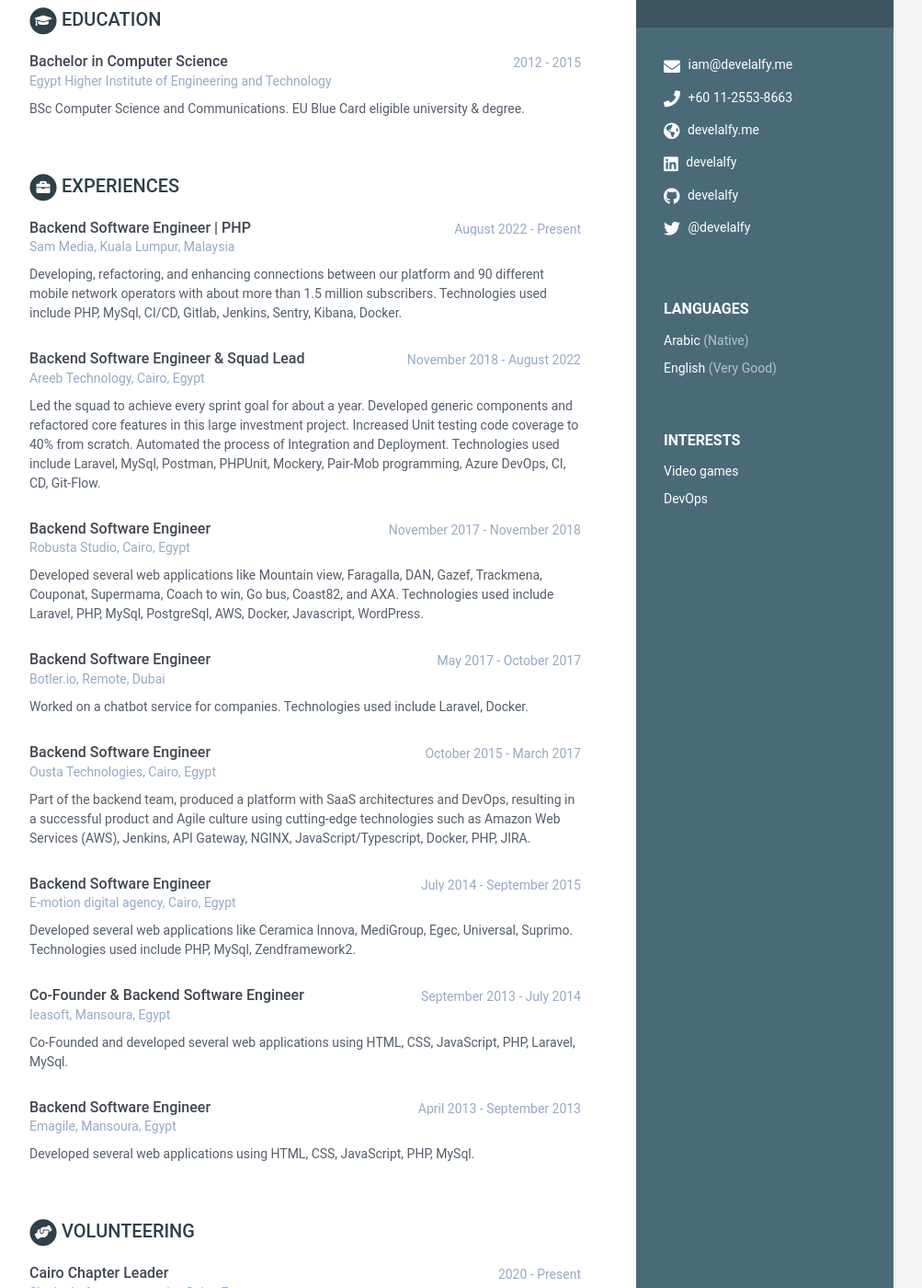
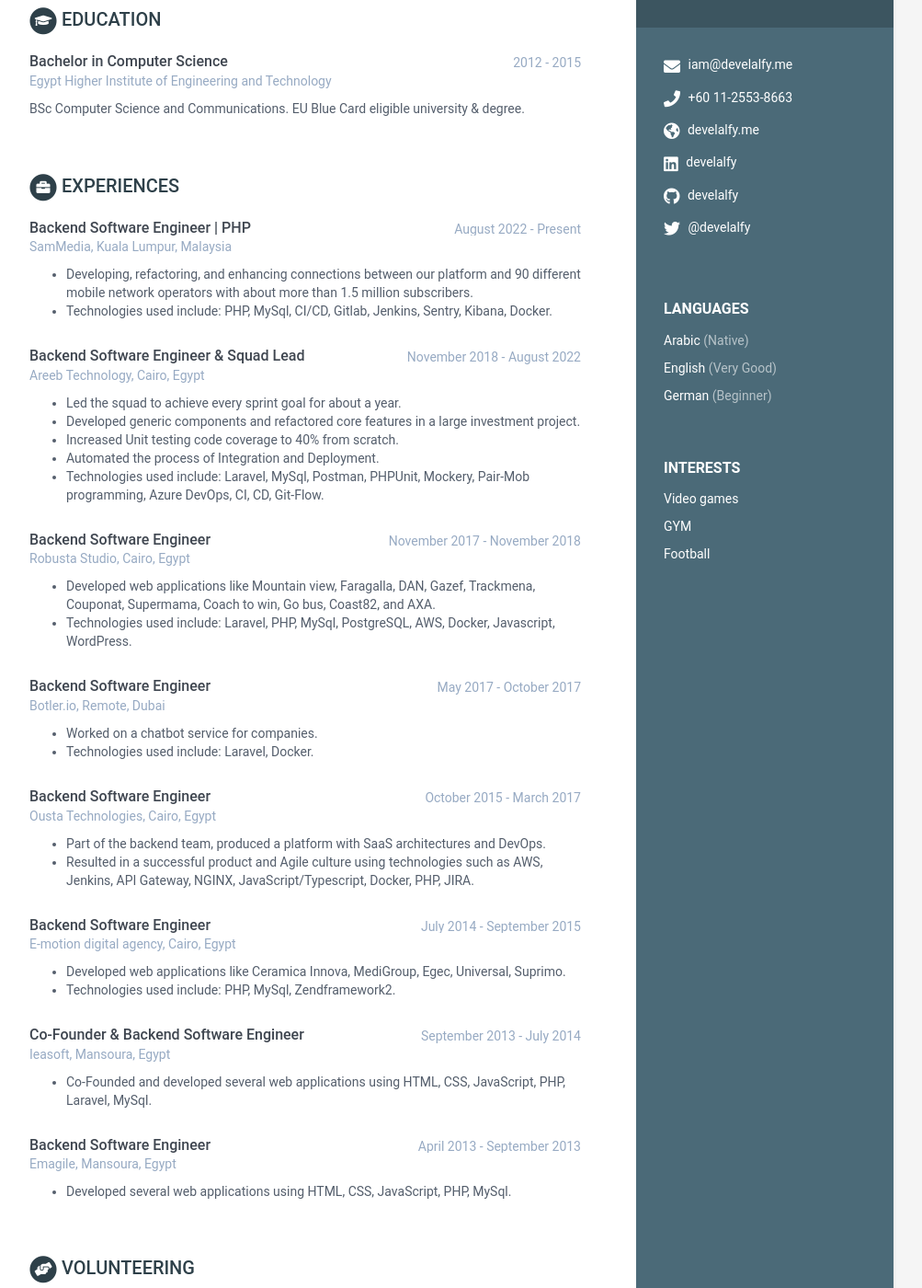
Before and after one commit to develalfy/develalfy.github.io, a Jekyll site: the page built from index.html, in a window 1280 px wide and 1400 px high, scrolled down 255 px. Shown: the whole window at 92% size, without its empty margins (168-1171 px from the left). Built offline with Jekyll 4.4.1, drawn with Linux system fonts in a browser that asks for light colours; some of the changed lines change nothing that is shown; some of the changed text lies outside the part shown.

Commit message:
Update content

```diff
--- a/_data/data.yml
+++ b/_data/data.yml
@@ -14,13 +14,13 @@
   website: develalfy.me # do not add http://
   linkedin: develalfy
   github: develalfy
-  telegram: # add your nickname without '@' sign
+  telegram:
   gitlab:
   bitbucket:
   twitter: '@develalfy'
-  stack-overflow: # Number/Username, e.g. 123456/develalfy
+  stack-overflow:
   codewars:
-  goodreads: # Number-Username, e.g. 123456-develalfy
+  goodreads:
 
   languages:
     - idiom: Arabic
@@ -29,12 +29,13 @@
     - idiom: English
       level: Very Good
 
+    - idiom: German
+      level: Beginner
+
   interests:
     - item: Video games
-      link:
-
-    - item: DevOps
-      link:
+    - item: GYM
+    - item: Football
 
 career-profile:
   title: Career Profile
@@ -56,106 +57,98 @@
     details: |
       Managing and leading the Cairo chapter of the Slack platform community.
 
+  - role: Core Member
+    time:
+    company: DevMix
+
+  - role: Founder
+    time:
+    company: IT-Geeks
+
 experiences:
   - role: Backend Software Engineer | PHP
     time: August 2022 - Present
-    company: Sam Media, Kuala Lumpur, Malaysia
+    company: SamMedia, Kuala Lumpur, Malaysia
     details: |
-      Developing, refactoring, and enhancing connections between our platform and 90 different mobile network operators with about more than 1.5 million subscribers.
-      Technologies used include PHP, MySql, CI/CD, Gitlab, Jenkins, Sentry, Kibana, Docker.
+      - Developing, refactoring, and enhancing connections between our platform and 90 different mobile network operators with about more than 1.5 million subscribers.
+      - Technologies used include: PHP, MySql, CI/CD, Gitlab, Jenkins, Sentry, Kibana, Docker.
 
   - role: Backend Software Engineer & Squad Lead
     time: November 2018 - August 2022
     company: Areeb Technology, Cairo, Egypt
     details: |
-      Led the squad to achieve every sprint goal for about a year. Developed generic components and refactored core features in this large investment project. Increased Unit testing code coverage to 40% from scratch. Automated the process of Integration and Deployment.
-      Technologies used include Laravel, MySql, Postman, PHPUnit, Mockery, Pair-Mob programming, Azure DevOps, CI, CD, Git-Flow.
+      - Led the squad to achieve every sprint goal for about a year.
+      - Developed generic components and refactored core features in a large investment project.
+      - Increased Unit testing code coverage to 40% from scratch.
+      - Automated the process of Integration and Deployment.
+      - Technologies used include: Laravel, MySql, Postman, PHPUnit, Mockery, Pair-Mob programming, Azure DevOps, CI, CD, Git-Flow.
 
   - role: Backend Software Engineer
     time: November 2017 - November 2018
     company: Robusta Studio, Cairo, Egypt
     details: |
-      Developed several web applications like Mountain view, Faragalla, DAN, Gazef, Trackmena, Couponat, Supermama, Coach to win, Go bus, Coast82, and AXA.
-      Technologies used include Laravel, PHP, MySql, PostgreSql, AWS, Docker, Javascript, WordPress.
+      - Developed web applications like Mountain view, Faragalla, DAN, Gazef, Trackmena, Couponat, Supermama, Coach to win, Go bus, Coast82, and AXA.
+      - Technologies used include: Laravel, PHP, MySql, PostgreSQL, AWS, Docker, Javascript, WordPress.
 
   - role: Backend Software Engineer
     time: May 2017 - October 2017
     company: Botler.io, Remote, Dubai
     details: |
-      Worked on a chatbot service for companies. Technologies used include Laravel, Docker.
+      - Worked on a chatbot service for companies.
+      - Technologies used include: Laravel, Docker.
 
   - role: Backend Software Engineer
     time: October 2015 - March 2017
     company: Ousta Technologies, Cairo, Egypt
     details: |
-      Part of the backend team, produced a platform with SaaS architectures and DevOps, resulting in a successful product and Agile culture using cutting-edge technologies such as Amazon Web Services (AWS), Jenkins, API Gateway, NGINX, JavaScript/Typescript, Docker, PHP, JIRA.
+      - Part of the backend team, produced a platform with SaaS architectures and DevOps.
+      - Resulted in a successful product and Agile culture using technologies such as AWS, Jenkins, API Gateway, NGINX, JavaScript/Typescript, Docker, PHP, JIRA.
 
   - role: Backend Software Engineer
     time: July 2014 - September 2015
     company: E-motion digital agency, Cairo, Egypt
     details: |
-      Developed several web applications like Ceramica Innova, MediGroup, Egec, Universal, Suprimo. Technologies used include PHP, MySql, Zendframework2.
+      - Developed web applications like Ceramica Innova, MediGroup, Egec, Universal, Suprimo.
+      - Technologies used include: PHP, MySql, Zendframework2.
 
   - role: Co-Founder & Backend Software Engineer
     time: September 2013 - July 2014
     company: Ieasoft, Mansoura, Egypt
     details: |
-      Co-Founded and developed several web applications using HTML, CSS, JavaScript, PHP, Laravel, MySql.
+      - Co-Founded and developed several web applications using HTML, CSS, JavaScript, PHP, Laravel, MySql.
 
   - role: Backend Software Engineer
     time: April 2013 - September 2013
     company: Emagile, Mansoura, Egypt
     details: |
-      Developed several web applications using HTML, CSS, JavaScript, PHP, MySql.
+      - Developed several web applications using HTML, CSS, JavaScript, PHP, MySql.
 
 skills:
   title: Skills & Proficiency
 
   toolset:
     - name: PHP
-      level: 95%
+      level: Expert
+    - name: Laravel
+      level: Expert
     - name: MySQL
-      level: 90%
-    - name: PostgreSQL
-      level: 80%
+      level: Expert
+    - name: Git
+      level: Expert
+    - name: AWS
+      level: Expert
+    - name: Docker
+      level: Expert
+    - name: Linux
+      level: Expert
+    - name: CI/CD
+      level: Expert
+    - name: Bash
+      level: Intermediate
     - name: JavaScript
-      level: 40%
+      level: Intermediate
     - name: Python
-      level: 40%
-    - name: Bash
-      level: 50%
-    - name: Laravel
-      level: 90%
-    - name: Lumen
-      level: 85%
-    - name: CodeIgniter
-      level: 60%
-    - name: jQuery
-      level: 30%
-    - name: MVC
-      level: 90%
-    - name: SOLID
-      level: 85%
-    - name: REST API
-      level: 90%
-    - name: Git
-      level: 95%
-    - name: Eloquent
-      level: 90%
-    - name: Linux (Shell/Debian based/Arch Based), Microsoft Windows
-      level: 90%
-    - name: Composer
-      level: 80%
-    - name: Docker
-      level: 85%
-    - name: GitLab CI/CD
-      level: 80%
-    - name: Azure DevOps CI/CD
-      level: 80%
-    - name: AWS [Beanstalk, EC2, RDS, S3, Route53, CloudFront]
-      level: 80%
-    - name: Agile
-      level: 85%
+      level: Intermediate
 
 footer: >
   Hosted with <i class="fas fa-heart"></i> by <a href="http://pages.github.com" target="_blank" rel="nofollow">GitHub</a>
```
